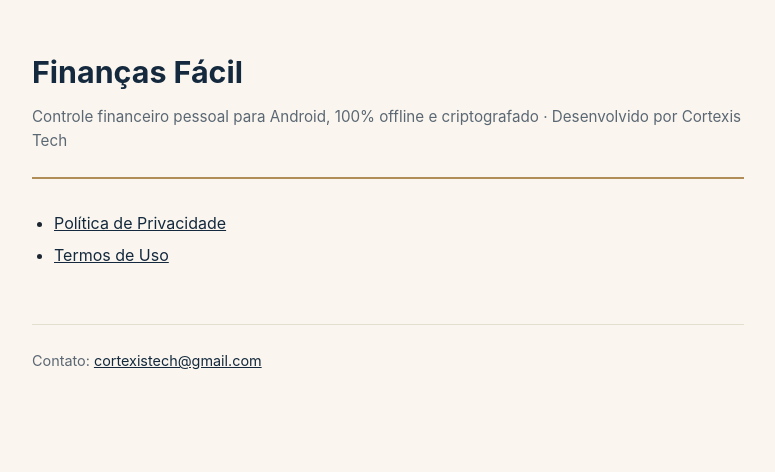
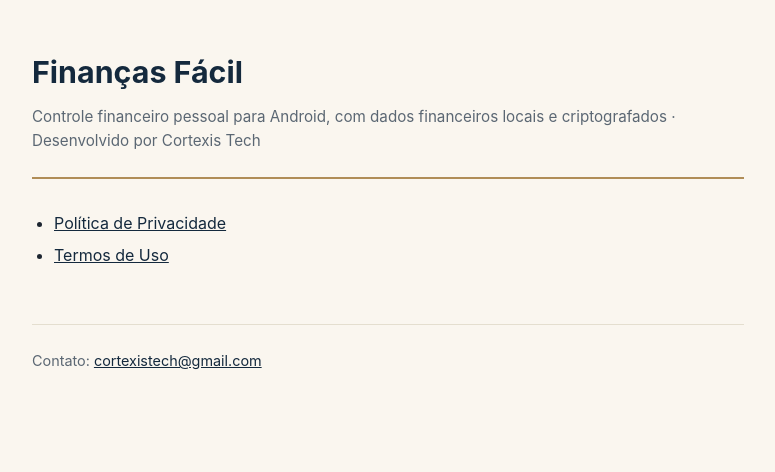
Before and after one commit to cortexistech/financasfacil-BaseLegal, a plain HTML site: page index.html in a window 1280 px wide. Shown: the whole page, without its empty margins (252-1027 px from the left). Drawn offline with Linux system fonts and the light colour scheme.

Commit message:
Update index.html
Co-authored-by: Copilot <223556219+Copilot@users.noreply.github.com>

```diff
--- a/index.html
+++ b/index.html
@@ -94,6 +94,6 @@
   .highlight { background: var(--surface); border: 1px solid var(--border); border-left: 4px solid var(--accent); border-radius: 8px; padding: 16px 20px; }
   footer { margin-top: 56px; padding-top: 24px; border-top: 1px solid var(--border); color: var(--text-secondary); font-size: 0.9rem; }
 </style></head>
-<body><div class="wrap"><header><h1>Finanças Fácil</h1><div class="subtitle">Controle financeiro pessoal para Android, 100% offline e criptografado · Desenvolvido por Cortexis Tech</div></header>
+<body><div class="wrap"><header><h1>Finanças Fácil</h1><div class="subtitle">Controle financeiro pessoal para Android, com dados financeiros locais e criptografados · Desenvolvido por Cortexis Tech</div></header>
 <ul><li><a href="politica-de-privacidade.html">Política de Privacidade</a></li><li><a href="termos-de-uso.html">Termos de Uso</a></li></ul>
 <footer>Contato: <a href="mailto:cortexistech@gmail.com">cortexistech@gmail.com</a></footer></div></body></html>
```
